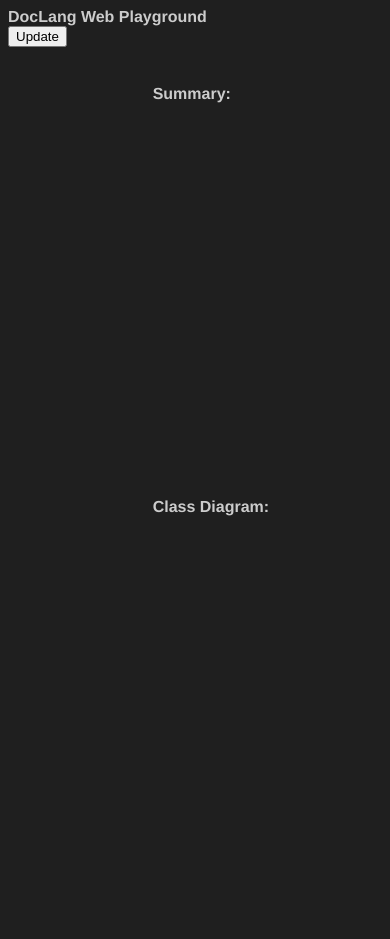
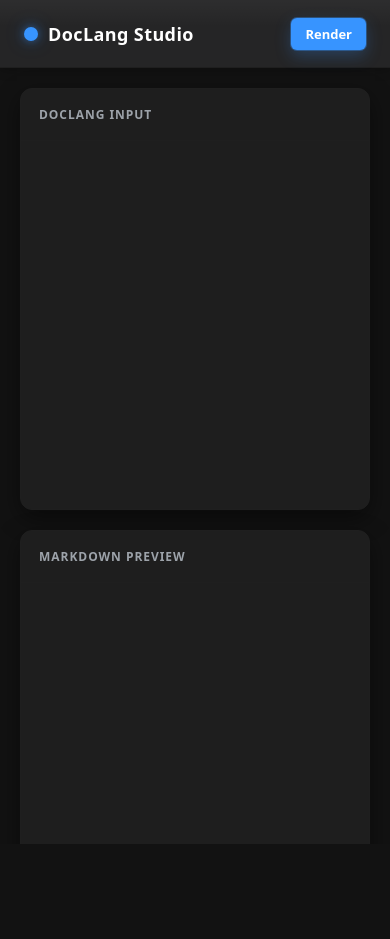
Before and after one commit to dermrvn-code/doc-lang, a website built with Vite: page packages/web/index.html in a window 390 px wide. After the commit the page ends 844 px from the top, so only its background shows below. Built offline with nearby package versions, Linux system fonts and the light colour scheme; what @codingame/monaco-vscode-keybindings-service-override, markdown-it-attrs, monaco-languageclient, vscode-languageclient would draw is missing.

Commit message:
feat: adjust web view styling
adjust css and html to clean up web view and make it more suitable for rendering markdown

```diff
--- a/packages/web/index.html
+++ b/packages/web/index.html
@@ -2,38 +2,61 @@
 <html lang="de">
   <head>
     <meta charset="UTF-8" />
-    <meta name="viewport" content="width=device-width, initial-scale=1.0" />
-    <title>DocLang Web</title>
-    <meta name="description" content="Web-Intergration Showcase" />
+
+    <meta
+      name="viewport"
+      content="width=device-width, initial-scale=1.0"
+    />
+
+    <title>DocLang Studio</title>
+
+    <meta
+      name="description"
+      content="DSL to Markdown editor"
+    />
+
     <link rel="stylesheet" href="./style.css" />
   </head>
+
   <body>
+
     <script type="module">
       import { runDsl } from "./src/main.ts";
       runDsl();
     </script>
-    <div>
-      <b>DocLang Web Playground</b>
-      <br />
-      <button type="button" id="button-update">Update</button>
-    </div>
-    <div class="horizontal-container">
-      <div class="left-side">
-        <div id="monaco-editor-root" style="height: 100vh"></div>
+
+    <header class="topbar">
+
+      <div class="brand">
+        <div class="brand-dot"></div>
+        <span>DocLang Studio</span>
       </div>
-      <div class="right-side">
-        <div class="vertical-container">
-          <br />
-          <b>Summary:</b>
-          <br />
-          <div id="summary" style="height: 50vh"></div>
-          <br />
-          <b>Class Diagram:</b>
-          <br />
-          <div id="class-diagram" style="height: 50vh"></div>
-          <br />
+
+      <button id="button-update">
+        Render
+      </button>
+
+    </header>
+
+    <main class="workspace">
+
+      <section class="panel editor-panel">
+        <div class="panel-header">
+          DocLang Input
         </div>
-      </div>
-    </div>
+
+        <div id="monaco-editor-root"></div>
+      </section>
+
+      <section class="panel preview-panel">
+        <div class="panel-header">
+          Markdown Preview
+        </div>
+
+        <div id="markdown-preview"></div>
+      </section>
+
+    </main>
+
   </body>
 </html>
--- a/packages/web/style.css
+++ b/packages/web/style.css
@@ -1,27 +1,425 @@
-body {
-    font-family: Helvetica, Arial, Sans-Serif;
-    background-color: #1f1f1f;
-    color: #cccccc;
+:root {
+  /* Window background */
+  --bg: #121212;
+
+  /* Main surfaces */
+  --surface: #1e1e1e;
+  --surface-alt: #252526;
+
+  /* Borders */
+  --border: #1f1f1f;
+
+  /* Text */
+  --text: #d4d4d4;
+  --muted: #9da3aa;
+
+  /* Accent */
+  --accent: #3794ff;
+  --accent-hover: #4aa3ff;
+
+  /* Code */
+  --code-bg: rgba(255, 255, 255, 0.07);
+  --pre-bg: #161616;
+
+  --shadow: 0 8px 24px rgba(0, 0, 0, 0.45);
+
+  --radius: 12px;
+  --transition: 0.15s ease;
 }
 
+/* =========================
+   BASE
+========================= */
 
-.vertical-container {
+* {
+  box-sizing: border-box;
+}
+
+html,
+body {
+  margin: 0;
+  width: 100%;
+  height: 100%;
+  overflow: hidden;
+
+  font-family: ui-sans-serif, system-ui, Segoe UI, Roboto, Arial, sans-serif;
+
+  color: var(--text);
+
+  background: var(--bg);
+}
+
+/* =========================
+   TOPBAR
+========================= */
+
+.topbar {
+  height: 68px;
+
+  display: flex;
+  align-items: center;
+  justify-content: space-between;
+
+  padding: 0 24px;
+
+  background:
+    linear-gradient(
+      to bottom,
+      rgba(255, 255, 255, 0.04),
+      transparent 40%
+    ),
+    var(--surface-alt);
+
+  border-bottom: 1px solid var(--border);
+
+  box-shadow: 0 2px 10px rgba(0, 0, 0, 0.25);
+
+  position: relative;
+}
+
+.brand {
+  display: flex;
+  align-items: center;
+  gap: 10px;
+
+  font-size: 18px;
+  font-weight: 700;
+
+  letter-spacing: 0.4px;
+
+  color: #ffffff;
+}
+
+.brand-dot {
+  width: 14px;
+  height: 14px;
+
+  border-radius: 999px;
+
+  background: var(--accent);
+
+  box-shadow:
+    0 0 10px rgba(55, 148, 255, 0.5),
+    0 0 20px rgba(55, 148, 255, 0.25);
+}
+
+/* pulse support hook */
+.brand-dot.pulse::after {
+  content: "";
+
+  position: absolute;
+  inset: 0;
+
+  border-radius: 999px;
+
+  background: var(--accent);
+}
+
+/* =========================
+   BUTTON (neutral tool style)
+========================= */
+
+.topbar button {
+  all: unset;
+
+  display: inline-flex;
+  align-items: center;
+  justify-content: center;
+
+  padding: 7px 14px;
+
+  border-radius: 6px;
+
+  font-size: 13px;
+  font-weight: 600;
+
+  cursor: pointer;
+
+  color: #ffffff;
+
+  background: var(--accent);
+
+  box-shadow:
+    0 6px 16px rgba(55, 148, 255, 0.25),
+    0 0 0 1px rgba(55, 148, 255, 0.35);
+
+  transition: var(--transition);
+}
+
+.topbar button:hover {
+  background: var(--accent-hover);
+
+  box-shadow:
+    0 8px 20px rgba(55, 148, 255, 0.35),
+    0 0 0 1px rgba(55, 148, 255, 0.45);
+
+  transform: translateY(-1px);
+}
+
+.topbar button:active {
+  transform: translateY(0);
+
+  box-shadow:
+    0 4px 10px rgba(55, 148, 255, 0.2),
+    0 0 0 1px rgba(55, 148, 255, 0.35);
+}
+
+.topbar button:focus-visible {
+  outline: 2px solid rgba(55, 148, 255, 0.6);
+  outline-offset: 2px;
+}
+
+/* =========================
+   WORKSPACE
+========================= */
+
+.workspace {
+  display: grid;
+
+  grid-template-columns: 1fr 1fr;
+
+  gap: 20px;
+
+  padding: 20px;
+
+  height: calc(100vh - 68px);
+}
+
+/* =========================
+   PANELS
+========================= */
+
+.panel {
   display: flex;
   flex-direction: column;
-  height: 100vh; /* Full viewport height */
+
+  overflow: hidden;
+
+  border-radius: var(--radius);
+
+  border: 1px solid var(--border);
+
+  background: var(--surface);
+
+  box-shadow: var(--shadow);
+
+  min-width: 0;
+  min-height: 0;
 }
 
-.horizontal-container {
+.panel-header {
+  height: 52px;
+
   display: flex;
-  flex: 1; /* Take equal space */
-        justify-content: center;
-  padding: 10px;
+  align-items: center;
+
+  padding: 0 18px;
+
+  border-bottom: 1px solid var(--border);
+
+  color: var(--muted);
+
+  font-size: 12px;
+  font-weight: 700;
+
+  letter-spacing: 0.08em;
+  text-transform: uppercase;
 }
-.left-side {
-  flex: 1; /* Take equal space */
-  padding: 10px;
+
+/* =========================
+   EDITOR
+========================= */
+
+.editor-panel {
+  background: var(--surface);
 }
-.right-side {
-  flex: 2; /* Take equal space */
-  padding: 10px;
+
+#monaco-editor-root {
+  flex: 1;
+  min-height: 0;
 }
+
+/* =========================
+   MARKDOWN
+========================= */
+
+.preview-panel {
+  overflow: hidden;
+}
+
+#markdown-preview {
+  flex: 1;
+
+  overflow-y: auto;
+
+  padding: 42px;
+
+  line-height: 1.75;
+
+  color: var(--text);
+}
+
+/* =========================
+   TYPOGRAPHY
+========================= */
+
+#markdown-preview h1,
+#markdown-preview h2,
+#markdown-preview h3 {
+  color: #ffffff;
+
+  line-height: 1.2;
+
+  margin-top: 1.6em;
+  margin-bottom: 0.6em;
+}
+
+#markdown-preview h1:first-child {
+  margin-top: 0;
+}
+
+#markdown-preview h1 {
+  font-size: 2.3rem;
+
+  border-bottom: 1px solid var(--border);
+
+  padding-bottom: 0.3em;
+}
+
+#markdown-preview h2 {
+  font-size: 1.7rem;
+}
+
+#markdown-preview h3 {
+  font-size: 1.3rem;
+}
+
+#markdown-preview p {
+  margin: 0.6em 0;
+}
+
+/* =========================
+   LINKS
+========================= */
+
+#markdown-preview a {
+  color: var(--accent);
+}
+
+/* =========================
+   INLINE CODE
+========================= */
+
+#markdown-preview code {
+  background: var(--code-bg);
+
+  padding: 0.15em 0.45em;
+
+  border-radius: 4px;
+
+  font-size: 0.9em;
+
+  color: #e6e6e6;
+}
+
+/* =========================
+   CODE BLOCKS
+========================= */
+
+#markdown-preview pre {
+  background: var(--pre-bg);
+
+  padding: 14px 16px;
+
+  border-radius: 8px;
+
+  overflow-x: auto;
+
+  border: 1px solid rgba(255, 255, 255, 0.10);
+
+  margin: 1.2em 0;
+}
+
+#markdown-preview pre code {
+  background: transparent;
+
+  padding: 0;
+
+  border-radius: 0;
+
+  font-size: 0.9em;
+
+  color: #dcdcdc;
+}
+
+/* =========================
+   BLOCKQUOTE
+========================= */
+
+#markdown-preview blockquote {
+  margin-left: 0;
+
+  padding-left: 1em;
+
+  border-left: 4px solid var(--accent);
+
+  color: var(--muted);
+}
+
+/* =========================
+   TABLES
+========================= */
+
+#markdown-preview table {
+  width: 100%;
+
+  border-collapse: collapse;
+
+  margin: 2em 0;
+}
+
+#markdown-preview th,
+#markdown-preview td {
+  border: 1px solid var(--border);
+
+  padding: 12px;
+}
+
+/* =========================
+   IMAGES
+========================= */
+
+#markdown-preview img {
+  max-width: 100%;
+
+  border-radius: 12px;
+}
+
+/* =========================
+   SCROLLBAR
+========================= */
+
+::-webkit-scrollbar {
+  width: 10px;
+}
+
+::-webkit-scrollbar-thumb {
+  background: var(--muted);
+
+  border-radius: 999px;
+}
+
+/* =========================
+   RESPONSIVE
+========================= */
+
+@media (max-width: 950px) {
+  .workspace {
+    grid-template-columns: 1fr;
+    grid-template-rows: 50vh 50vh;
+  }
+
+  #markdown-preview {
+    padding: 24px;
+  }
+}
```
